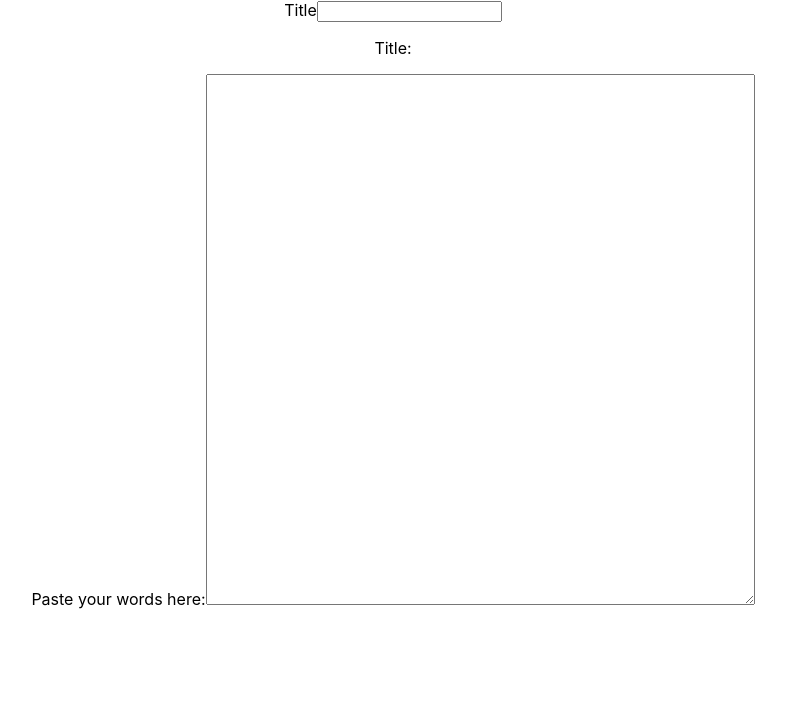
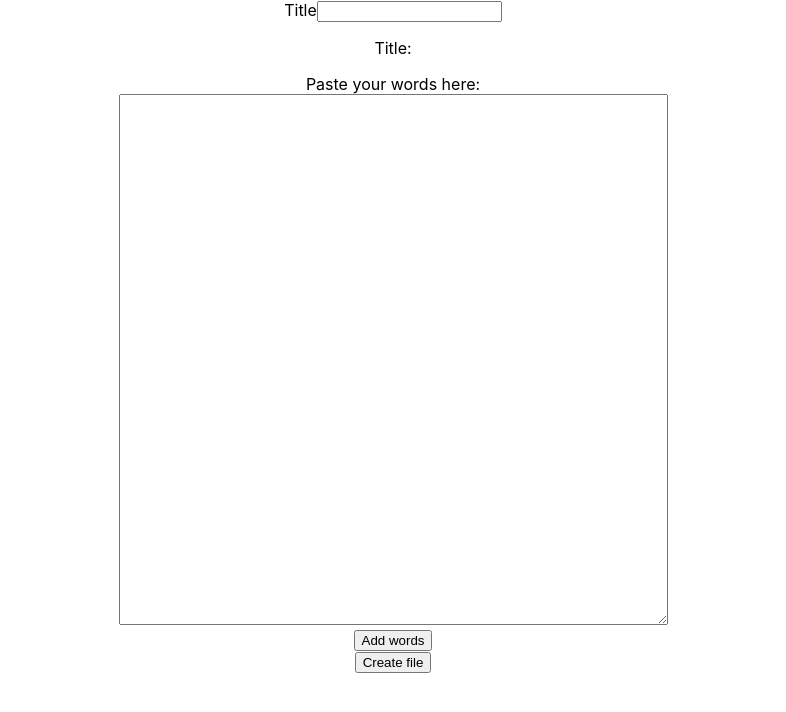
Before and after one commit to Konrad-Jalowy/reactlearnhelpers, a React (Create React App) app in the folder text-to-file-app/: page / in a window 1280 px wide. Shown: the top 712 px of the page, without its empty margins (247-1033 px from the left). Built offline with nearby package versions, Linux system fonts and the light colour scheme.

Commit message:
were getting somewhere

```diff
--- a/text-to-file-app/src/App.js
+++ b/text-to-file-app/src/App.js
@@ -13,8 +13,10 @@ function App() {
       <label htmlFor="title">Title</label>
       <input type="text" name="title" id="title" onChange={onTitleChange} value={title} />
       <p>Title: {title}</p>
-      <label htmlFor="words">Paste your words here:</label>
-      <textarea id='words' name='words' rows="35" cols="66"></textarea>
+      <label htmlFor="words">Paste your words here:</label> <br/>
+      <textarea id='words' name='words' rows="35" cols="66"></textarea><br/>
+      <button>Add words</button><br/>
+      <button>Create file</button>
     </div>
   );
 }
```
